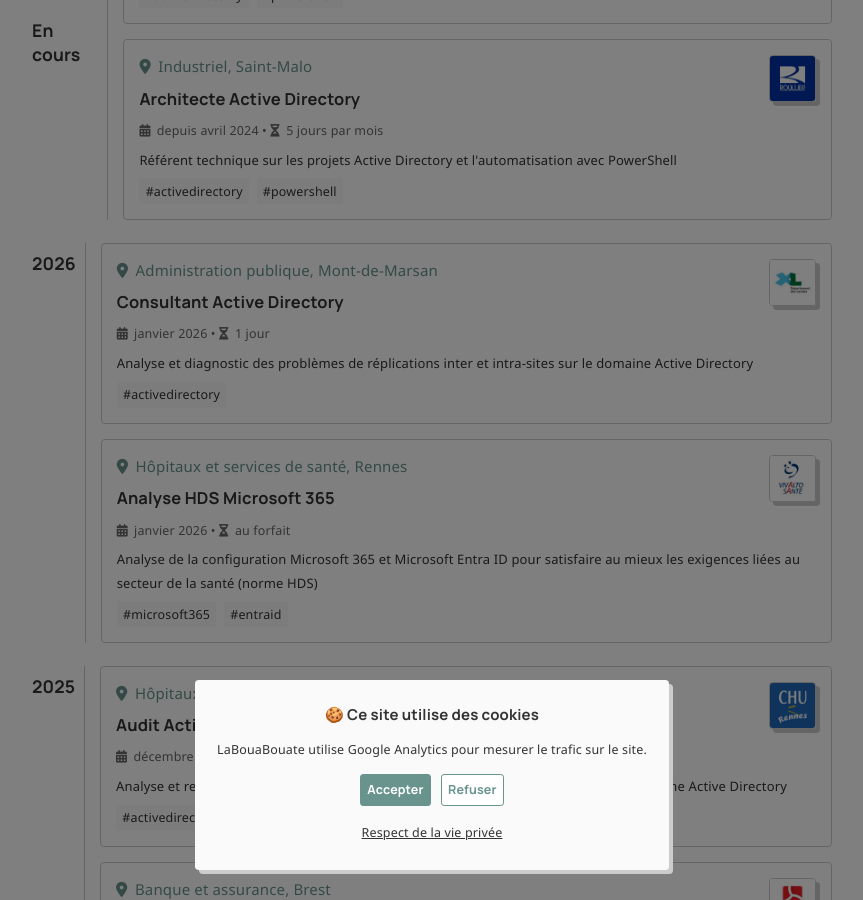
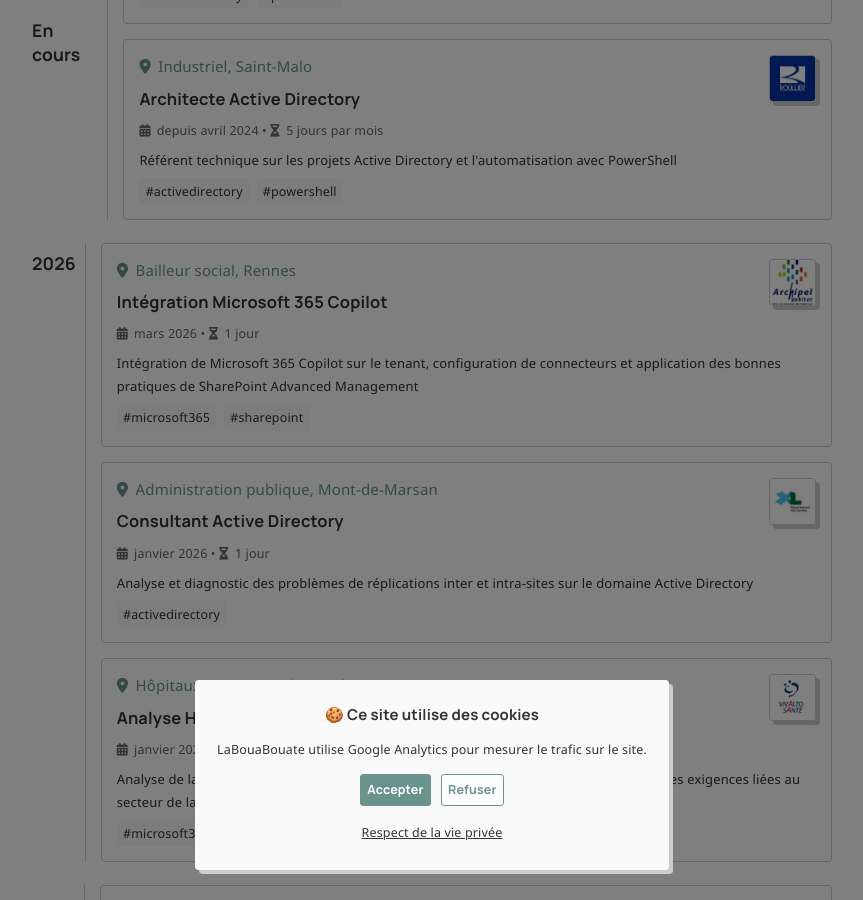
Before and after one commit to leobouard/leobouard.github.io, a Jekyll site: the page built from _pages/projects.html, in a window 1280 px wide and 900 px high, scrolled down 961 px. Shown: the whole window, without its empty margins (208-1071 px from the left). Built offline with Jekyll 4.4.1, drawn with Linux system fonts in a browser that asks for light colours; nearby versions of some CDN libraries; some web fonts are replaced.

Commit message:
Intégration projet

```diff
--- a/_data/companies.json
+++ b/_data/companies.json
@@ -1,4 +1,10 @@
 [
+  {
+    "company": "Archipel Habitat",
+    "logo": "/assets/cv/companies/archipel-habitat.jpg",
+    "description": "Bailleur social, Rennes",
+    "url": "https://www.archipel-habitat.fr/"
+  },
   {
     "company": "Département des Landes",
     "logo": "/assets/cv/companies/cd40.jpg",
--- a/_data/projects.json
+++ b/_data/projects.json
@@ -39,6 +39,14 @@
     {
         "year": 2026,
         "projects": [
+            {
+                "company": "Archipel Habitat",
+                "title": "Intégration Microsoft 365 Copilot",
+                "period": "mars 2026",
+                "duration": "1 jour",
+                "description": "Intégration de Microsoft 365 Copilot sur le tenant, configuration de connecteurs et application des bonnes pratiques de SharePoint Advanced Management",
+                "tags": ["microsoft365", "sharepoint"]
+            },
             {
                 "company": "Département des Landes",
                 "title": "Consultant Active Directory",
```
Also changed, not shown: assets/cv/companies/archipel-habitat.jpg (added).
